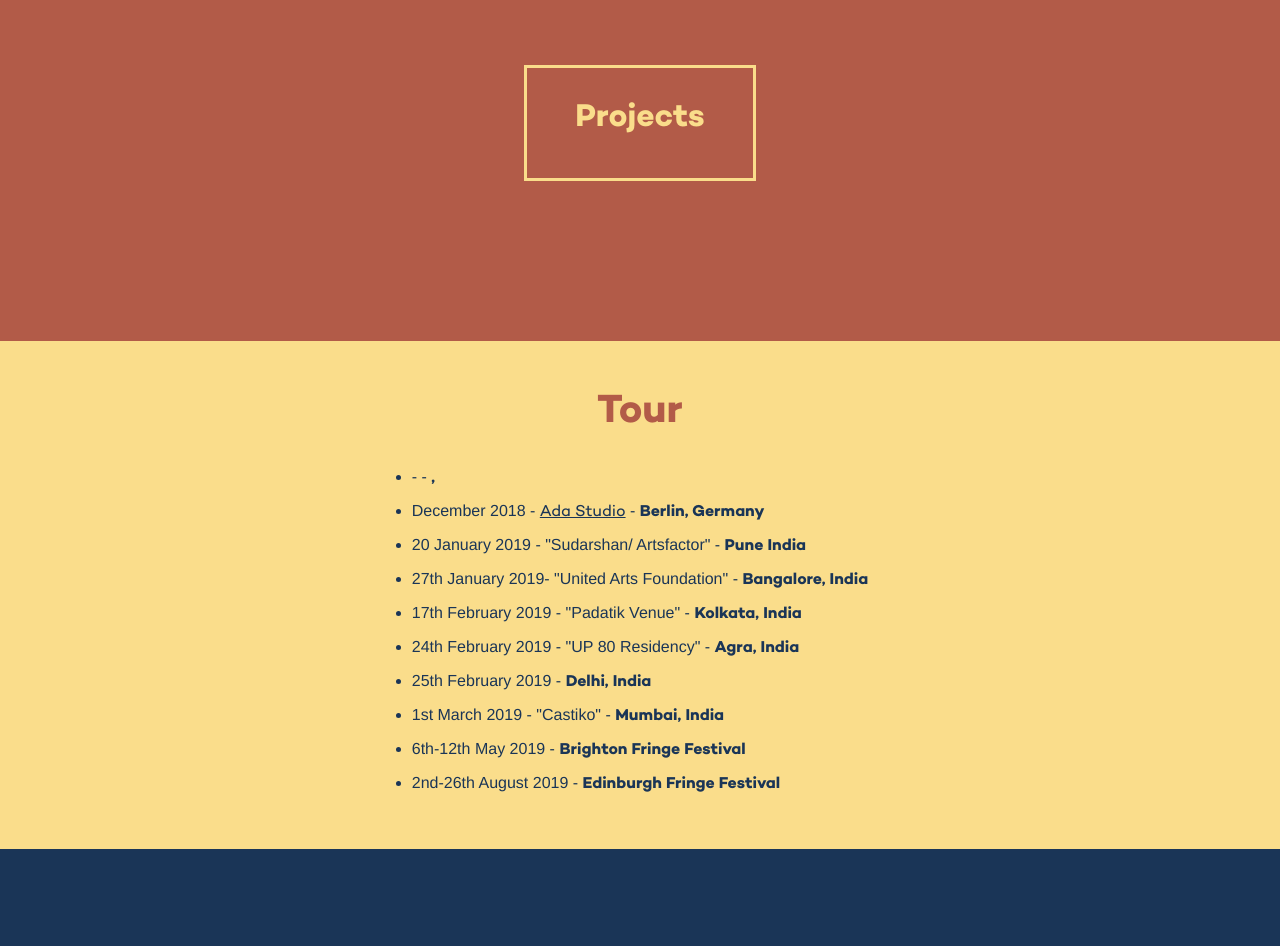
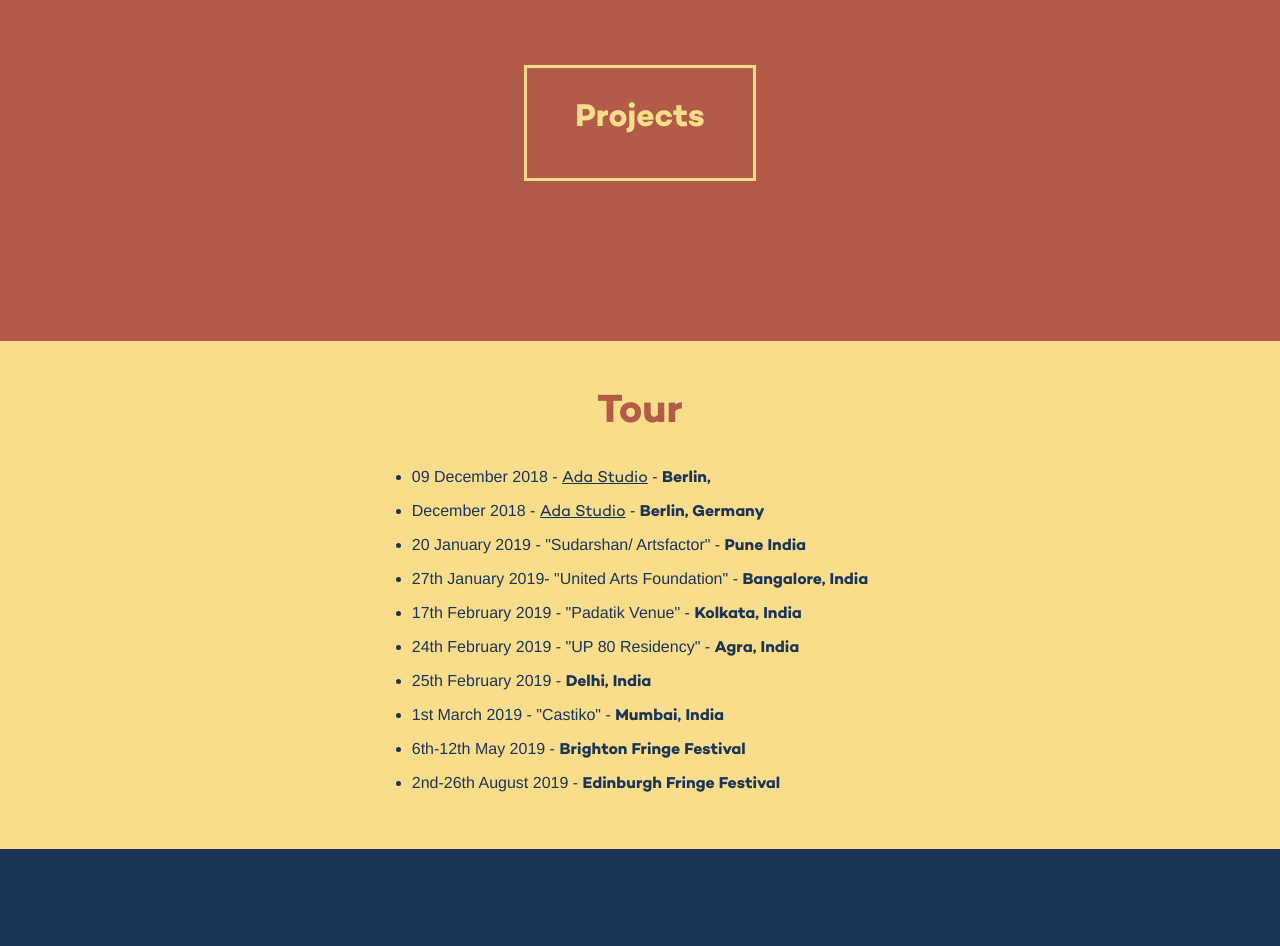
Before and after one commit to matteocarpi/GBT-Jekyll, a Jekyll site: the page built from index.md, in a window 1280 px wide. Shown: the part 932-1878 px from the top of the page. Built offline with Jekyll 4.4.1, drawn with Linux system fonts in a browser that asks for light colours; nearby versions of some CDN libraries.

Commit message:
started loop for tour date

```diff
--- a/_layouts/home.html
+++ b/_layouts/home.html
@@ -33,7 +33,7 @@ layout: default
       </div>
         <div class="tour-wrapper">
           <ul class="tour">
-            {% for items in page.tour %}
+            {% for item in page.tour %}
               {% if item.first-date == item.last-date %}
                 <li>{{ item.first-date | date_to_long_string }} - <a href="{{ item.link }}" target="_blank">{{ item.venue }}</a> - <strong>{{ item.city }}, {{ item.coutry }}</strong></li>
               {% endif %}
--- a/index.md
+++ b/index.md
@@ -13,6 +13,4 @@ tour:
   first-date: 2018-12-09 18:30:00 +0000
   last-date: 2018-12-09 18:30:00 +0000
   link: http://www.ada-studio.de/
-undefined: ''
-
 ---
```
